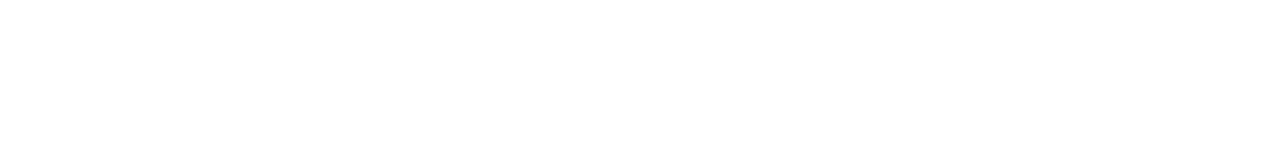
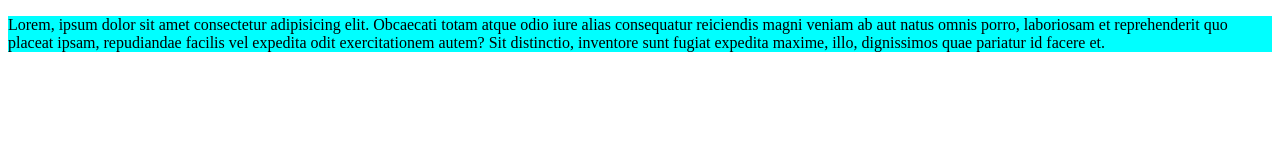
Before and after one commit to Faria-113/my-first-github-repo, a plain HTML site: page index.html in a window 1280 px wide. Drawn offline with Linux system fonts and the light colour scheme.

Commit message:
adding style to paragraph tag

```diff
--- a/index.html
+++ b/index.html
@@ -6,8 +6,10 @@
     <title>my-first-github-repo</title>
 
     <link rel="shortcut icon" href="images/github repository icon.png" type="image/x-icon">
+    <link rel="stylesheet" href="style.css">
 </head>
 <body>
-    <!-- 3-3 Introduction to basic commands: git init, git add, git commit -->
+    <!-- 3-5 Send small incremental changes to GitHub with git push -->
+    <p>Lorem, ipsum dolor sit amet consectetur adipisicing elit. Obcaecati totam atque odio iure alias consequatur reiciendis magni veniam ab aut natus omnis porro, laboriosam et reprehenderit quo placeat ipsam, repudiandae facilis vel expedita odit exercitationem autem? Sit distinctio, inventore sunt fugiat expedita maxime, illo, dignissimos quae pariatur id facere et.</p>
 </body>
 </html>
--- /dev/null
+++ b/style.css
@@ -0,0 +1,3 @@
+p{
+    background-color: cyan;
+}
```
